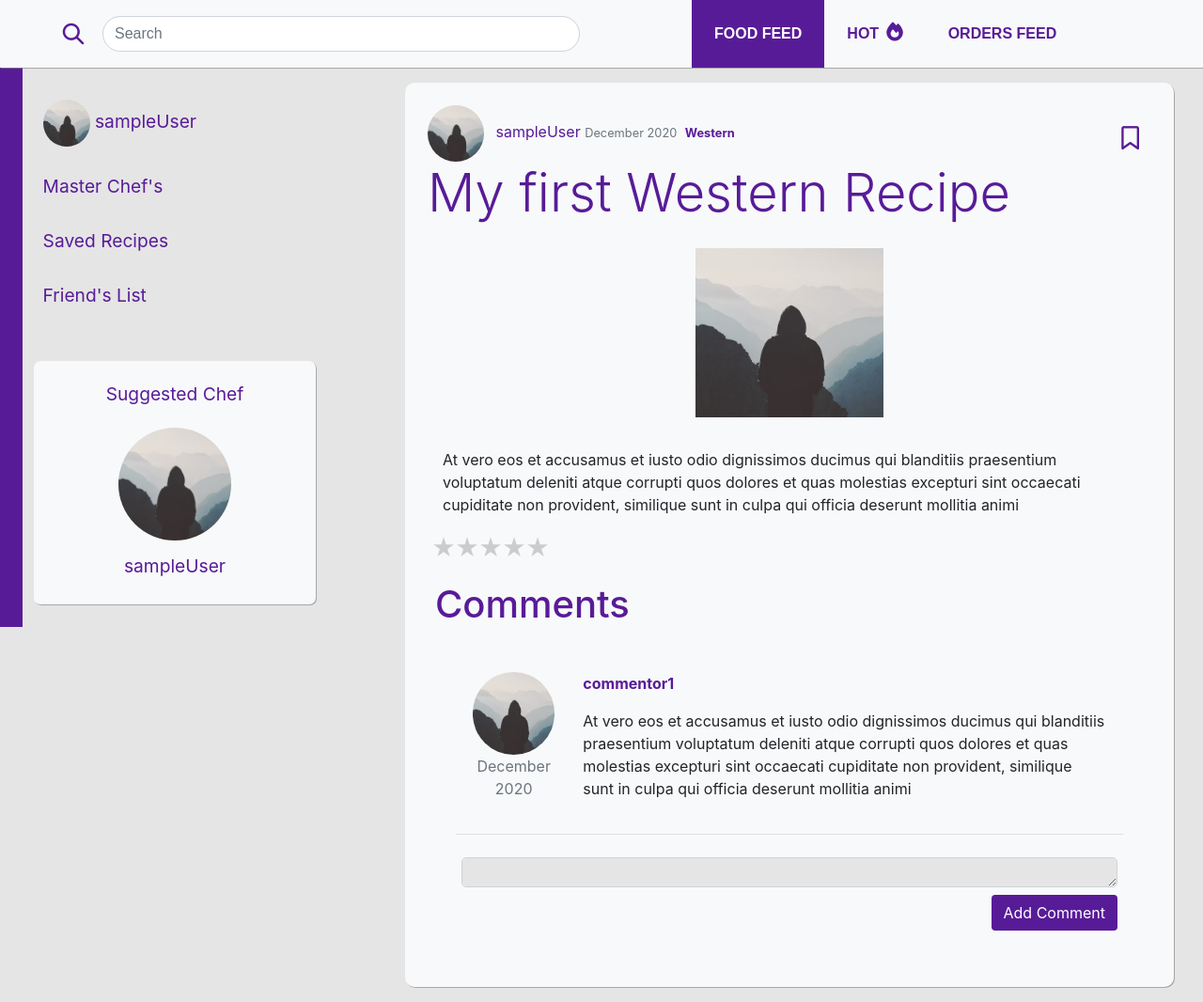
After one commit to mjOmandam07/Cuisina, a Flask app: page /viewpost/1 in a window 1280 px wide. The commit adds this page. Shown: the whole page at 94% size. Run offline with Flask 2, Linux system fonts and the light colour scheme; some libraries are stand-ins or nearby versions.

Commit message:
added the view-post page which has the comments UI, comments backend, comments form and its dummy data. Also added the saved recipe page and fixed the upload picture in the create post

```diff
--- a/cuisina_app/forms.py
+++ b/cuisina_app/forms.py
@@ -1,5 +1,19 @@
 from flask_wtf import FlaskForm
-from wtforms import StringField, SubmitField, SelectField
+from flask_wtf.file import FileField, FileAllowed
+from wtforms import StringField, SubmitField, SelectField, TextAreaField, SelectField
+from wtforms.validators import DataRequired, Length, Email, EqualTo, ValidationError
 import cuisina_app.models as models
 
 ##### HERE WE PUT OUR FORMS USED FOR THE FEATURE YOU ARE WORKING ##
+
+
+class CreatePost(FlaskForm):
+	title = StringField('Title', validators=[DataRequired()])
+	content = TextAreaField('Content', validators=[DataRequired()])
+	upload_picture = FileField('Upload Picture',  validators=[FileAllowed(['jpg', 'png'])])
+	cuisine = SelectField('Cusine', choices=[('','Select Cuisine'),('Filipino','Filipino'),('Western','Western'),('Asian','Asian'),('European','European')], validators=[DataRequired()])
+	submit = SubmitField('Post')
+
+class addCommment(FlaskForm):
+	comment = TextAreaField('Content', validators=[DataRequired()])
+	submit = SubmitField('Add Comment')
--- a/cuisina_app/routes.py
+++ b/cuisina_app/routes.py
@@ -1,41 +1,196 @@
+import os
+import secrets
+from PIL import Image
 from flask import render_template, redirect, request, url_for, flash, jsonify
 from cuisina_app import app
-#from cuisina_app.forms import
+from cuisina_app.forms import CreatePost, addCommment
+
 import cuisina_app.models as models
 
 
 
 recipe = [
 	{
-		'recipe_id': '1',
+		'recipe_id': 1,
 		'username':'sampleUser',
-		'title':'My first Recipe',
+		'title':'My first Western Recipe',
 		'description': 'At vero eos et accusamus et iusto odio dignissimos ducimus qui blanditiis praesentium voluptatum deleniti atque corrupti quos dolores et quas molestias excepturi sint occaecati cupiditate non provident, similique sunt in culpa qui officia deserunt mollitia animi',
+		'status':'public',
+		'saved':False,
+		'cuisine':'Western',
+		'timeDate':'December 2020',
+		'comment':'sample comment',
+		'rate':5,
+		'image': '/static/images/default.jpg',
+	},
+	{
+		'recipe_id': 2,
+		'username':'sampleUser2',
+		'title':'My Second Asian Recipe',
+		'description': 'At vero eos et accusamus et iusto odio dignissimos ducimus qui blanditiis praesentium voluptatum deleniti atque corrupti quos dolores et quas molestias excepturi sint occaecati cupiditate non provident, similique sunt in culpa qui officia deserunt mollitia animi',
+		'status':'public',
+		'saved':False,
+		'cuisine':'Asian',
+		'timeDate':'December 2020',
+		'comment':'sample comment',
+		'rate':5,
+		'image':None,
+	},
+	{
+		'recipe_id': 3,
+		'username':'sampleUser2',
+		'title':'My Second European Recipe',
+		'description': 'At vero eos et accusamus et iusto odio dignissimos ducimus qui blanditiis praesentium voluptatum deleniti atque corrupti quos dolores et quas molestias excepturi sint occaecati cupiditate non provident, similique sunt in culpa qui officia deserunt mollitia animi',
+		'status':'public',
+		'saved':False,
+		'cuisine':'European',
+		'timeDate':'December 2020',
+		'comment':'sample comment',
+		'rate':5,
+		'image':None,
+	},
+	{
+		'recipe_id': 4,
+		'username':'sampleUser2',
+		'title':'My Second  Filipino Recipe',
+		'description': 'At vero eos et accusamus et iusto odio dignissimos ducimus qui blanditiis praesentium voluptatum deleniti atque corrupti quos dolores et quas molestias excepturi sint occaecati cupiditate non provident, similique sunt in culpa qui officia deserunt mollitia animi',
+		'status':'public',
+		'saved':True,
+		'cuisine':'Filipino',
+		'timeDate':'December 2020',
+		'comment':'sample comment',
+		'rate':5,
+		'image':None,
+	}
+]
+
+
+
+comments=[
+	{
+		'user':'commentor1',
+		'recipe_id':1,
+		'content': 'At vero eos et accusamus et iusto odio dignissimos ducimus qui blanditiis praesentium voluptatum deleniti atque corrupti quos dolores et quas molestias excepturi sint occaecati cupiditate non provident, similique sunt in culpa qui officia deserunt mollitia animi',
+		'timeDate':'December 2020'
+	},
+
+	{
+		'user':'commentor2',
+		'recipe_id':2,
+		'content': 'At vero eos et accusamus et iusto odio dignissimos ducimus qui blanditiis praesentium voluptatum deleniti atque corrupti quos dolores et quas molestias excepturi sint occaecati cupiditate non provident, similique sunt in culpa qui officia deserunt mollitia animi',
+		'timeDate':'December 2020'
+	}
+]
+
+saved = []
+
+@app.route('/')
+def filter():
+	return redirect(url_for('home', fltr='All'))
+
+
+@app.route('/home/<string:fltr>', methods=['GET', 'POST'])
+def home(fltr):
+	recipe_to_view = []
+
+	for i in recipe:
+		user = i['username']
+		if fltr != 'All':
+			if i['cuisine'] == fltr:
+				recipe_to_view.append(i)
+		else:
+			recipe_to_view = recipe
+	lastpost = recipe[-1]
+	last_id = lastpost['recipe_id']
+	form = CreatePost()
+	newPost = {
+		'recipe_id': last_id + 1,
+		'username':user,
+		'title':'',
+		'description': '',
 		'status':'public',
 		'cuisine':'Filipino',
 		'timeDate':'December 2020',
-		'comment':'sample comment',
-		'rate':5
-	},
-	{
-		'recipe_id': '2',
-		'username':'sampleUser2',
-		'title':'My Second Recipe',
-		'description': 'At vero eos et accusamus et iusto odio dignissimos ducimus qui blanditiis praesentium voluptatum deleniti atque corrupti quos dolores et quas molestias excepturi sint occaecati cupiditate non provident, similique sunt in culpa qui officia deserunt mollitia animi',
-		'status':'public',
-		'cuisine':'Filipino',
-		'timeDate':'December 2020',
-		'comment':'sample comment',
-		'rate':5
+		'rate':5,
+		'image':None
 	}
-]
 
-##### SAMPLE ROUTE ###########
-@app.route('/')
-def sample():
+
+	if form.validate_on_submit() and request.method == 'POST':
+		newPost['title'] = form.title.data
+		newPost['description'] = form.content.data
+		newPost['cuisine'] = form.cuisine.data
+		if form.upload_picture.data:
+			picture_file = save_picture(form.upload_picture.data)
+			newPost['image'] = url_for('static', filename='user_images/' + picture_file)
+		recipe.append(newPost)
+		return redirect(url_for('viewpost', recipe_id=newPost['recipe_id']))
+
+	return render_template('home.html', active='home', user=user, suggested_chef=user, recipe=recipe_to_view, form=form)
+
+
+
+@app.route('/viewpost/<int:recipe_id>', methods=['GET', 'POST'])
+def viewpost(recipe_id):
+	lastpost = {}
+	user = str
+	comment_to_view = []
+
+	for item in comments:
+		if item['recipe_id'] == recipe_id:
+			comment_to_view.append(item)
+
+	for i in recipe:
+		if i['recipe_id'] == recipe_id:
+			lastpost = i
+			user = lastpost['username']
+	newComment = {
+		'user': user,
+		'recipe_id':lastpost['recipe_id'],
+		'content':'',
+		'timeDate':'December 2020'
+	}
+	form = addCommment()
+
+	if form.validate_on_submit() and request.method == 'POST':
+		newComment['content'] = form.comment.data
+		comments.append(newComment)
+		return redirect(url_for('viewpost', recipe_id=lastpost['recipe_id']))
+
+	return render_template('view-post.html',  active='home', user=user, suggested_chef=user, recipe=lastpost, comments=comment_to_view, form=form)
+
+
+
+def save_picture(form_picture):
+	random_hex = secrets.token_hex(8)
+	_, f_ext = os.path.splitext(form_picture.filename)
+	picture_fn = random_hex + f_ext
+	picture_path = os.path.join(app.root_path, 'static/user_images', picture_fn)
+
+
+	output_size = (900, 900)
+	i = Image.open(form_picture)
+	i.thumbnail(output_size)
+	i.save(picture_path)
+
+	return picture_fn
+
+
+
+@app.route('/savedRecipe')
+def savedRecipe():
 	for i in recipe:
 		user = i['username']
-	return render_template('home.html', active='home', user=user, suggested_chef=user, recipe=recipe)
+		if i['saved'] == True:
+			saved.append(i)
+	return render_template('saved_recipe.html', user=user, recipe = saved)
 
 
-## ADD THE ROUTE/ROUTES OF/FOR YOUR FEATURE
+@app.route('/saved/<int:recipe_id>')
+def saved(recipe_id):
+
+	saved = []
+	for i in recipe:
+		if i['recipe_id'] == recipe_id:
+			saved.append(i)
+	return jsonify({'recipe' : saved})
--- a/cuisina_app/static/stylesheets/style.css
+++ b/cuisina_app/static/stylesheets/style.css
@@ -11,7 +11,7 @@ html,
 body {
   padding: 0;
   margin: 0;
-  background: #e5e5e5;
+  background: #e5e5e5 !important;
 }
 
 .navbar {
@@ -155,6 +155,13 @@ CREATE POST SECT
   box-shadow: 0 0 0 0.2rem #571b9857;
 }
 
+.body-sect .create-post .modal-dialog .content {
+  height: 12em;
+  font-size: 1em;
+}
+.body-sect .create-post .modal-dialog .upload {
+    font-size: 1em;
+}
 .body-sect .create-post .modal-dialog .btn {
   background-color: var(--primary-color);
   color: var(--secondary-color);
@@ -218,21 +225,7 @@ CREATE POST SECT
   width: 100%;
   height: 100%;
 }
-.body-sect
-  .create-post
-  .modal
-  .preview-images-zone
-  > .preview-image
-  > .tools-edit-image {
-  position: absolute;
-  z-index: 100;
-  color: #fff;
-  bottom: 0;
-  width: 100%;
-  text-align: center;
-  margin-bottom: 10px;
-  display: none;
-}
+
 .body-sect
   .create-post
   .modal
@@ -253,7 +246,7 @@ CREATE POST SECT
   cursor: move;
   opacity: 0.5;
 }
-.body-sect .create-post .modal .preview-image:hover > .tools-edit-image,
+
 .body-sect .create-post .modal .preview-image:hover > .image-cancel {
   display: block;
 }
@@ -276,8 +269,12 @@ POSTS SECT
   border-radius: 10px;
   box-shadow: 1px 1px #888888a9;
 }
-.body-sect .post a {
+.body-sect .post a, small{
   color: var(--primary-color);
+}
+.body-sect .post .post-img {
+  height:90%;
+  width: 80%;
 }
 .body-sect .post .article-metadata .btn {
   float: right;
@@ -287,6 +284,11 @@ POSTS SECT
   background-color: var(--primary-color);
   color: var(--secondary-color);
 }
+.body-sect .post .article-metadata .saved {
+  background-color: var(--primary-color);
+  color: var(--secondary-color);
+}
+
 
 .body-sect .post .article-metadata .btn i {
   font-size: 25px;
@@ -382,6 +384,10 @@ POSTS SECT
   border: 2px dashed var(--primary-color);
   position: relative;
 }
+.body-sect .create-post .modal-dialog select:focus {
+border-color: var(--primary-color);
+  box-shadow: 0 0 0 0.2rem #571b9857;
+}
 
 .body-sect .create-post .modal-dialog .image-dropping,
 .image-upload-wrap:hover {
@@ -438,3 +444,48 @@ POSTS SECT
   border: 0;
   transition: all 0.2s ease;
 }
+
+
+/*
+
+COMMENTS SECT
+
+*/
+
+
+.body-sect .post-sect .comments {
+  border:none;
+}
+ .body-sect .post-sect .comments .card-inner{
+  border-top: 0;
+  border-left: 0;
+  border-right: 0;
+}
+
+
+.body-sect .post-sect .comments h1 {
+  color: var(--primary-color);
+}
+
+.body-sect .post-sect .comments .comment-field {
+  background-color: #e5e5e5;
+  font-size: 1em;
+  height: 2em;
+  transition: height 0.5s;
+}
+.body-sect .post-sect .comments .comment-field:focus {
+  background-color: var(--secondary-color);
+  border-color: var(--primary-color);
+  box-shadow: 0 0 0 0.2rem #571b9857;
+  height: 5em;
+}
+
+.body-sect .post-sect .comments .btn {
+  float: right;
+  background-color: var(--primary-color);
+  color: var(--secondary-color);
+}
+.body-sect .post-sect .comments .btn:hover {
+  background-color: var(--primary-hover);
+  color: var(--secondary-color);
+}
--- a/cuisina_app/templates/layout.html
+++ b/cuisina_app/templates/layout.html
@@ -1,6 +1,8 @@
 <!DOCTYPE html>
 <html>
 <head>
+  <meta charset="UTF-8">
+  <meta name="viewport" content="width=device-width, initial-scale=1.0">
 	{% if title %}
 		<title>Cuisina | {{title}}</title>
 	{% else %}
@@ -16,6 +18,7 @@
       crossorigin="anonymous"
     />
 </head>
+
 <body>
 	 <header class="mb-5">
         <nav class="navbar navbar-expand-lg navbar-light bg-light p-0 fixed-top">
@@ -31,9 +34,9 @@
               <ul class="navbar-nav pl-5">
                 <li class="nav-item">
                 	{% if active == 'home' %}
-                		<a class="nav-link active p-4" href="#">FOOD FEED</a>
+                		<a class="nav-link active p-4" href="/">FOOD FEED</a>
                 	{% else %}
-                  		<a class="nav-link  p-4" href="#">FOOD FEED</a>
+                  		<a class="nav-link  p-4" href="/">FOOD FEED</a>
                   	{% endif %}
                 </li>
                 <li class="nav-item">
@@ -96,5 +99,6 @@
     <script src="https://stackpath.bootstrapcdn.com/bootstrap/4.5.2/js/bootstrap.min.js"
       integrity="sha384-B4gt1jrGC7Jh4AgTPSdUtOBvfO8shuf57BaghqFfPlYxofvL8/KUEfYiJOMMV+rV"
       crossorigin="anonymous"></script>
+
 </body>
 </html>
--- /dev/null
+++ b/cuisina_app/templates/view-post.html
@@ -0,0 +1,92 @@
+{% extends 'layout.html' %}
+{% block content %}
+	<div class="post bg-light m-3 p-4">
+                 <article class="media content-section">
+                    <div class="media-body">
+                      <div class="article-metadata">
+                        <img class = "rounded-circle article-img" src="{{url_for('static', filename ='images/default.jpg')}}"style=" height: 60px;width: 60px;">
+                          <a class="ml-2 article-author" href="#">{{ recipe.username }}</a>
+                          <small class="text-muted">{{recipe.timeDate}}</small>
+                           <small class="ml-1 font-weight-bold">{{recipe.cuisine}}</small>
+                          <button class="btn mt-3 ml-auto" type="button"><i class='far fa-bookmark'></i></button>
+                      </div>
+                        <h2><a class="article-title display-4" href="#">{{recipe.title}}</a></h2>
+                         {% if recipe.image != None %}
+                          <div class="col mb-3 d-flex justify-content-center">
+                            <button type="button" class="btn" data-toggle="modal" data-target="#img-modal">
+                              <img src="{{ recipe.image }}" alt="" class="article-content align-self-center post-img">
+                            </button>
+                          </div>
+                          <div class="modal fade bd-example-modal-lg" id="img-modal" tabindex="-1" role="dialog"aria-labelledby="myLargeModalLabel" aria-hidden="true">
+                            <div class="modal-dialog modal-lg" style="height:fit-content; width: fit-content;">
+                              <div class="modal-content">
+                                <img src="{{ recipe.image }}" alt="" class="article-content align-self-center" style="height: 100%;">
+                              </div>
+                            </div>
+                          </div>
+                        {% endif %}
+                        <p class="article-content m-3">{{recipe.description}}</p>
+                    </div>
+                  </article>
+                  <div class="row ml-1">
+                    <div class="rate align-self-center">
+                      <input type="radio" id="star5" name="rate" value="5" />
+                      <label for="star5" title="text">5 stars</label>
+                      <input type="radio" id="star4" name="rate" value="4" />
+                      <label for="star4" title="text">4 stars</label>
+                      <input type="radio" id="star3" name="rate" value="3" />
+                      <label for="star3" title="text">3 stars</label>
+                      <input type="radio" id="star2" name="rate" value="2" />
+                      <label for="star2" title="text">2 stars</label>
+                      <input type="radio" id="star1" name="rate" value="1" />
+                      <label for="star1" title="text">1 star</label>
+                    </div>
+                  </div>
+                  <div class="card p-2 bg-light comments">
+                      <h1>Comments</h1>
+	                    <div class="card-body">
+	                    	{% if comments %}
+	                    		{% for item in comments %}
+		                        <div class="card card-inner">
+		                            <div class="card-body bg-light">
+		                                <div class="row">
+		                                    <div class="col-md-2">
+		                                        <img src="{{url_for('static', filename ='images/default.jpg')}}" class="img rounded-circle img-fluid"/>
+		                                        <p class="text-secondary text-center">{{ item.timeDate }}</p>
+		                                    </div>
+		                                    <div class="col-md-10">
+		                                        <p><a href="#"><strong>{{ item.user }}</strong></a></p>
+		                                        <p>{{ item.content }}</p>
+		                                    </div>
+		                                </div>
+		                            </div>
+		                        </div>
+		                        {% endfor %}
+		                    {% else %}
+		                    	<div>
+		                    		<p class="display-4"> No Comments</p>
+		                    	</div>
+		                    {% endif %}
+	                        <form method="POST">
+	                        	{{ form.csrf_token }}
+                                {{ form.hidden_tag() }}
+	                            <div class="form-group add-comment m-2 mt-4">
+                                    {% if form.comment.errors %}
+                                        {{ form.comment(class="form-control form-control-lg is-invalid") }}
+                                        <div class="invalid-feedback">
+                                            {% for error in form.comment.errors %}
+                                                <span>{{ error }}</span>
+                                            {% endfor %}
+                                        </div>
+                                    {% else %}
+                                        {{ form.comment(class="form-control form-control-lg comment-field") }}
+                                    {% endif %}
+                                     {{ form.submit(class="btn m-2 mr-auto") }}
+	                            </div>
+	                        </form>
+	                    </div>
+                </div>
+            </div>
+
+        </div>
+{% endblock content %}
```
Also changed, not shown: cuisina_app/templates/home.html (+103 -25 lines), cuisina_app/templates/saved_recipe.html (added, +36 -0 lines).
